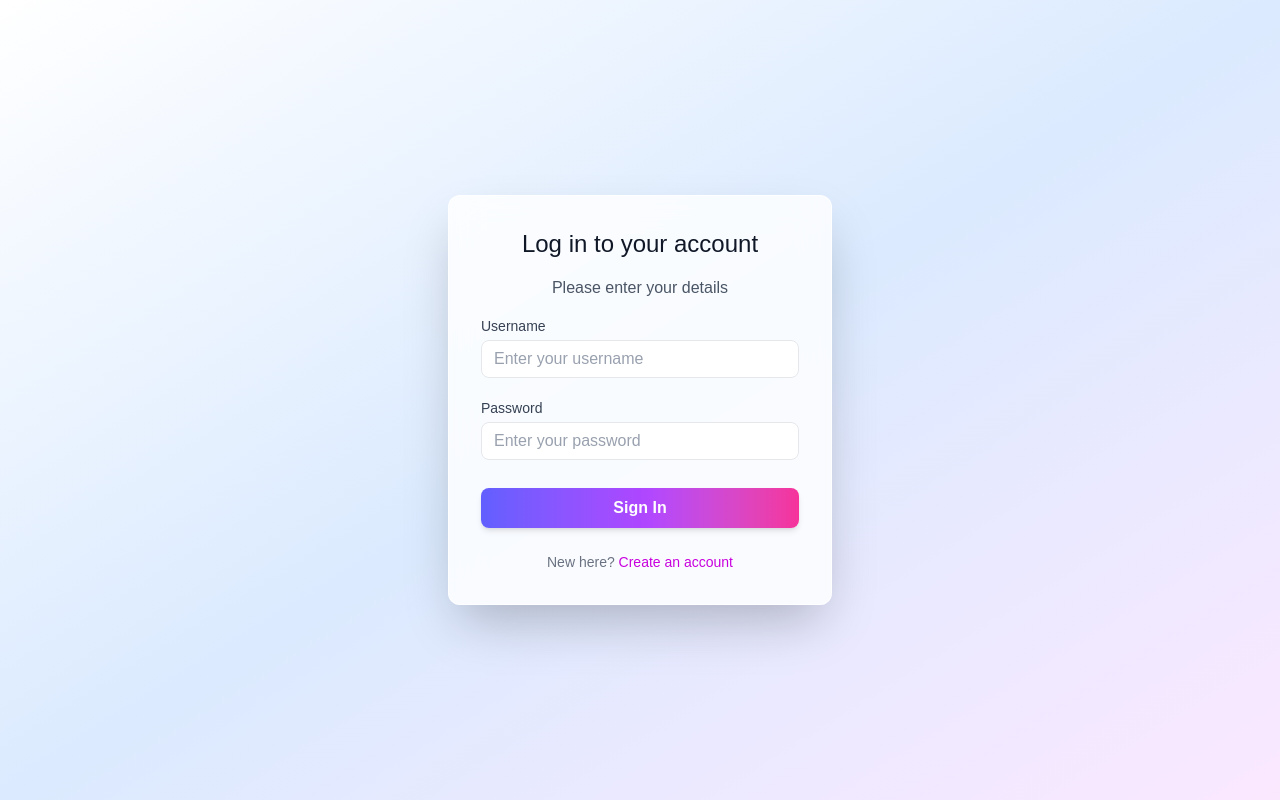
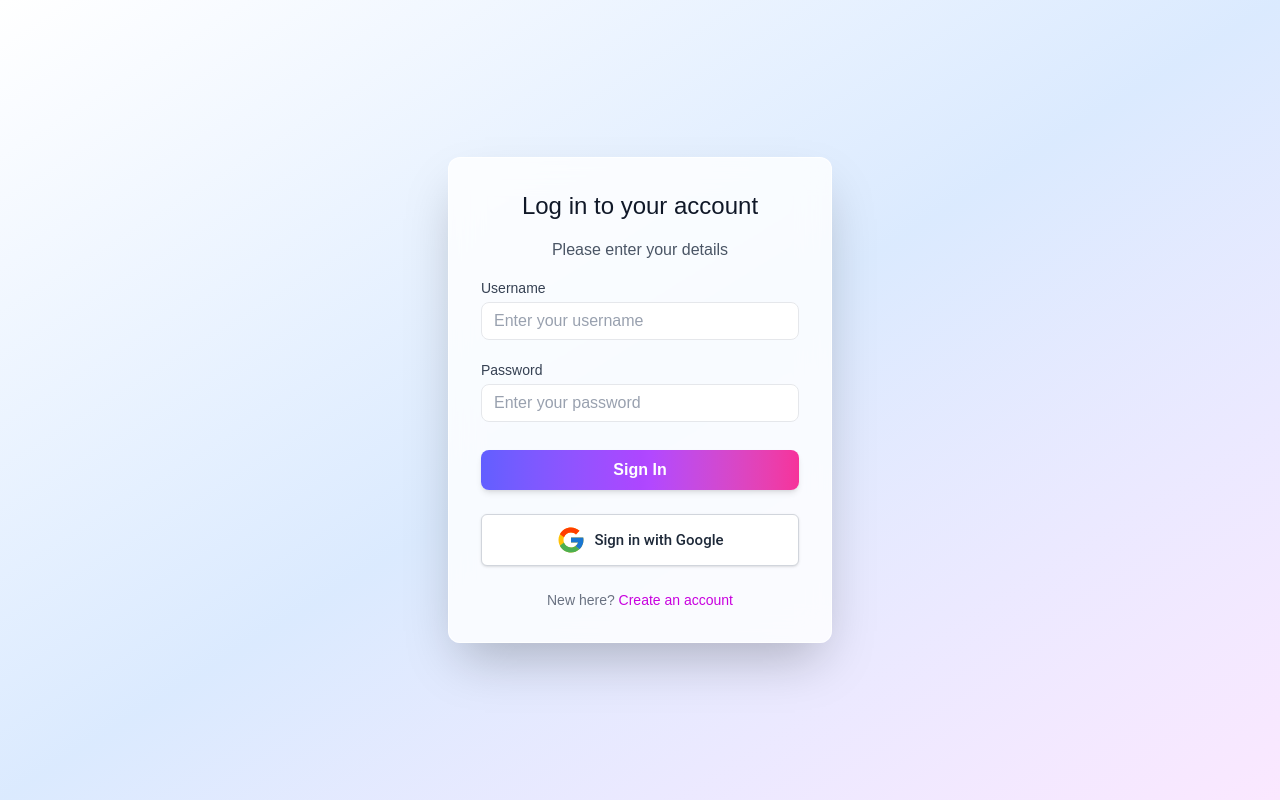
Before and after one commit to Shahbaz225261/Blog-App, a Next.js app: page /signin in a window 1280 px wide. Built offline with nearby package versions, Linux system fonts and the light colour scheme; no server answers.

Commit message:
added google provider in next-auth

```diff
--- a/app/api/auth/[...nextauth]/route.ts
+++ b/app/api/auth/[...nextauth]/route.ts
@@ -1,10 +1,7 @@
 import NextAuth from "next-auth";
 import CredentialsProvider from "next-auth/providers/credentials";
+import GoogleProvider from "next-auth/providers/google";
 import client from "../../../lib/db";
-import { Session } from "next-auth";
-import { JWT } from "next-auth/jwt";
-import { User } from "next-auth";
-import { signIn } from "next-auth/react";
 
 export const authOptions = {
   providers: [
@@ -14,7 +11,7 @@ export const authOptions = {
         username: { label: "Username", type: "text", placeholder: "jsmith" },
         password: { label: "Password", type: "password" },
       },
-      async authorize(credentials: any):Promise<any> {
+      async authorize(credentials: any): Promise<any> {
         const username = credentials?.username;
         const password = credentials?.password;
         if (!username || !password) return null;
@@ -22,38 +19,57 @@ export const authOptions = {
         const user = await client.user.findFirst({ where: { username } });
         if (!user) return null;
         return {
-          id:user.id,
-          username:user.username
+          id: user.id,
+          username: user.username,
         };
       },
+    }),
+
+    GoogleProvider({
+      clientId: process.env.GOOGLE_CLIENT_ID!,
+      clientSecret: process.env.GOOGLE_CLIENT_SECRET!,
     }),
   ],
 
   callbacks: {
-    //@ts-ignore
-    async jwt({ token, user }) {
-      if(user){
+    async jwt({ token, user }:any) {
+      if (user) {
+        token.id = user.id;
         token.username = user.username;
-        token.id       = user.id;
       }
       return token;
     },
-    //@ts-ignore
-    async session({ session, token }){
-      if(token){
+
+    async session({ session, token }:any) {
+      if (token) {
         session.user.id = token.id;
         session.user.username = token.username;
       }
       return session;
-    }
+    },
+
+
+    async signIn({ account, profile }:any) {
+      if (account?.provider === "google") {
+        if (!profile?.email) throw new Error("No email in Google profile");
+
+        await client.user.upsert({
+          where: { username: profile.email },
+          create: { username: profile.email },
+          update: { username: profile.email },
+        });
+      }
+      return true;
+    },
   },
-  pages:{
-    signOut:"/",
-    signIn:"/signin"
+
+  pages: {
+    signOut: "/",
   },
-  secret: process.env.NEXTAUTH_SECRET,
-}
 
-const handler = NextAuth(authOptions)
+  secret: process.env.NEXTAUTH_SECRET!,
+};
+
+const handler = NextAuth(authOptions);
 
 export { handler as GET, handler as POST };
--- a/app/api/v1/signup/route.tsx
+++ b/app/api/v1/signup/route.tsx
@@ -1,11 +1,9 @@
-import client from "../../../lib/db"; // assuming default export is PrismaClient instance
+import client from "../../../lib/db";
 import { NextRequest, NextResponse } from "next/server";
-
 
 export async function POST(req: NextRequest) {
   try {
     const data = await req.json();
-    // Create a new user record
     const user = await client.user.create({
       data: {
         username: data.username,
@@ -15,7 +13,7 @@ export async function POST(req: NextRequest) {
 
     return NextResponse.json({
       msg: "You have been signed up",
-    });
+    })
   } catch (error:any) {
     console.error("Error creating user:", error);
     return NextResponse.json(
--- a/app/blogs/page.tsx
+++ b/app/blogs/page.tsx
@@ -1,19 +1,16 @@
 import { getServerSession } from "next-auth";
 import { redirect } from "next/navigation";
-import { authOptions } from "../api/auth/[...nextauth]/route"; // Adjust path accordingly
+import { authOptions } from "../api/auth/[...nextauth]/route";
 
 export default async function BlogsPage() {
   const session = await getServerSession(authOptions);
-
   if (!session) {
     redirect("/signin");
   }
-
   return (
     <div>
       <div>
-        <p>ID: {session.user.id}</p>
-        <p>Name: {session.user.username}</p>
+        <p>{JSON.stringify(session)}</p>
     </div>
 
       <h1>Blogs</h1>
--- a/components/Signin.tsx
+++ b/components/Signin.tsx
@@ -2,19 +2,21 @@
 import { useRef, useState } from "react";
 import { signIn } from "next-auth/react";
 import { useRouter } from "next/navigation";
+import  Google  from "@/icons/Google";
 
 export default function Signin() {
-
   const username = useRef<HTMLInputElement>(null);
   const password = useRef<HTMLInputElement>(null);
   const router = useRouter();
   const [error, setError] = useState("");
-  const[loader,setLoader] = useState(false);
+  const [loader, setLoader] = useState(false);
 
-  if(loader){
-    return  <div className="min-h-screen flex items-center justify-center">
+  if (loader) {
+    return (
+      <div className="min-h-screen flex items-center justify-center">
         <p className="text-gray-700 text-lg font-semibold">Loading...</p>
       </div>
+    );
   }
 
   return (
@@ -65,7 +67,9 @@ export default function Signin() {
           </div>
 
           {error && (
-            <p className="text-red-600 text-center text-sm font-semibold">{error}</p>
+            <p className="text-red-600 text-center text-sm font-semibold">
+              {error}
+            </p>
           )}
 
           <button
@@ -80,8 +84,9 @@ export default function Signin() {
                 password: password.current?.value,
               });
               if (res?.ok) {
-                return router.push("/blogs");
+                router.push("/blogs");
               } else {
+                setLoader(false);
                 setError("Invalid username or password");
               }
             }}
@@ -89,6 +94,36 @@ export default function Signin() {
             Sign In
           </button>
         </form>
+
+        {/* Google Sign-In Button */}
+        <div className="w-full mt-6">
+  <button
+    onClick={() => signIn("google", { callbackUrl: "/blogs" })}
+    className="
+      w-full
+      flex items-center justify-center gap-2
+      py-2.5 px-4
+      rounded-md
+      bg-white
+      border border-gray-300
+      shadow-sm
+      transition
+      hover:bg-gray-50
+      hover:shadow-md
+      focus:outline-none
+      focus:ring-2 focus:ring-blue-100
+      active:border-gray-400
+      group
+    "
+    style={{ fontFamily: 'Roboto, Arial, sans-serif' }}
+  >
+    <Google/>
+    <span className="text-gray-800 text-[15px] font-medium">
+      Sign in with Google
+    </span>
+  </button>
+</div>
+
 
         <p className="mt-6 text-gray-500 text-sm">
           New here?{" "}
--- a/components/Signup.tsx
+++ b/components/Signup.tsx
@@ -1,23 +1,27 @@
 "use client";
+
 import axios from "axios";
 import { useRouter } from "next/navigation";
-import { useEffect, useRef, useState } from "react";
-import { useSession,SessionProvider } from "next-auth/react";
+import { useRef, useState } from "react";
+import { signIn } from "next-auth/react";
+import Google from "@/icons/Google";
 
-
-export default function Signup(){
-
+export default function Signup() {
   const username = useRef<HTMLInputElement>(null);
   const password = useRef<HTMLInputElement>(null);
   const router = useRouter();
-  const[loader,setloader] = useState(false);
-  if(loader){
-    return  <div className="min-h-screen flex items-center justify-center">
+  const [loader, setloader] = useState(false);
+
+  if (loader) {
+    return (
+      <div className="min-h-screen flex items-center justify-center">
         <p className="text-gray-700 text-lg font-semibold">Loading...</p>
       </div>
+    );
   }
 
-  return <div className="min-h-screen flex items-center justify-center bg-gradient-to-br from-white via-blue-100 to-fuchsia-100">
+  return (
+    <div className="min-h-screen flex items-center justify-center bg-gradient-to-br from-white via-blue-100 to-fuchsia-100">
       <div className="w-96 bg-white/80 backdrop-blur-lg rounded-xl shadow-2xl p-8 flex flex-col items-center border border-white/80">
         <h2 className="text-2xl font-normal text-center mb-4 text-gray-900 tracking-normal">
           Create your account
@@ -61,16 +65,44 @@ export default function Signup(){
               const user = username.current?.value;
               const pass = password.current?.value;
               const res = await axios.post("http://localhost:3000/api/v1/signup", {
-                username:user,
-                password:pass,
+                username: user,
+                password: pass,
               });
-              if(res){
+              if (res) {
                 return router.push("/signin");
               }
             }}
             className="w-full mt-2 py-2 rounded-lg bg-gradient-to-r from-indigo-500 via-purple-500 to-pink-500 text-white font-bold shadow-md transition duration-300 ease-in-out hover:brightness-110 hover:scale-105"
           >
             Sign Up
+          </button>
+
+          {/* Google Sign In Button */}
+          <button
+            onClick={() => signIn("google", { callbackUrl: "/blogs" })}
+            className="
+              w-full
+              flex items-center justify-center gap-2
+              py-2.5 px-4
+              rounded-md
+              bg-white
+              border border-gray-300
+              shadow-sm
+              transition
+              hover:bg-gray-50
+              hover:shadow-md
+              focus:outline-none
+              focus:ring-2 focus:ring-blue-100
+              active:border-gray-400
+              group
+              mt-2
+            "
+            style={{ fontFamily: 'Roboto, Arial, sans-serif' }}
+          >
+            <Google className="w-5 h-5 text-gray-700" />
+            <span className="text-gray-800 text-[15px] font-medium">
+              Sign in with Google
+            </span>
           </button>
         </div>
 
@@ -82,4 +114,5 @@ export default function Signup(){
         </p>
       </div>
     </div>
+  );
 }
--- /dev/null
+++ b/icons/Google.tsx
@@ -0,0 +1,5 @@
+export default function Google(){
+    return <svg xmlns="http://www.w3.org/2000/svg" x="0px" y="0px" width="30" height="30" viewBox="0 0 48 48">
+<path fill="#FFC107" d="M43.611,20.083H42V20H24v8h11.303c-1.649,4.657-6.08,8-11.303,8c-6.627,0-12-5.373-12-12c0-6.627,5.373-12,12-12c3.059,0,5.842,1.154,7.961,3.039l5.657-5.657C34.046,6.053,29.268,4,24,4C12.955,4,4,12.955,4,24c0,11.045,8.955,20,20,20c11.045,0,20-8.955,20-20C44,22.659,43.862,21.35,43.611,20.083z"></path><path fill="#FF3D00" d="M6.306,14.691l6.571,4.819C14.655,15.108,18.961,12,24,12c3.059,0,5.842,1.154,7.961,3.039l5.657-5.657C34.046,6.053,29.268,4,24,4C16.318,4,9.656,8.337,6.306,14.691z"></path><path fill="#4CAF50" d="M24,44c5.166,0,9.86-1.977,13.409-5.192l-6.19-5.238C29.211,35.091,26.715,36,24,36c-5.202,0-9.619-3.317-11.283-7.946l-6.522,5.025C9.505,39.556,16.227,44,24,44z"></path><path fill="#1976D2" d="M43.611,20.083H42V20H24v8h11.303c-0.792,2.237-2.231,4.166-4.087,5.571c0.001-0.001,0.002-0.001,0.003-0.002l6.19,5.238C36.971,39.205,44,34,44,24C44,22.659,43.862,21.35,43.611,20.083z"></path>
+</svg>
+}
```
Also changed, not shown: 2 other files (tests, documents, lock files or other folders).
